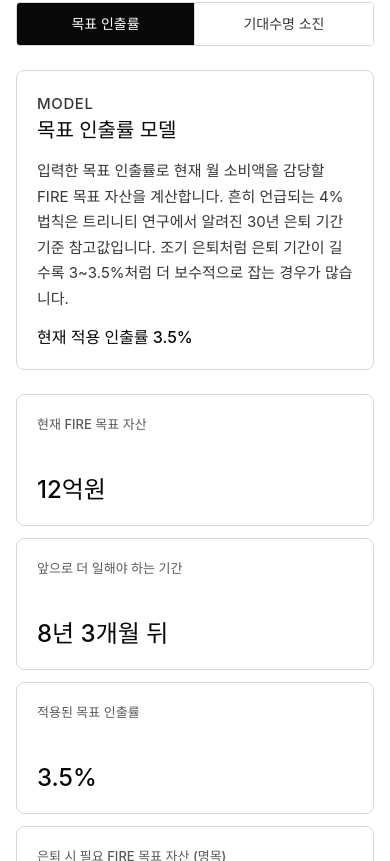
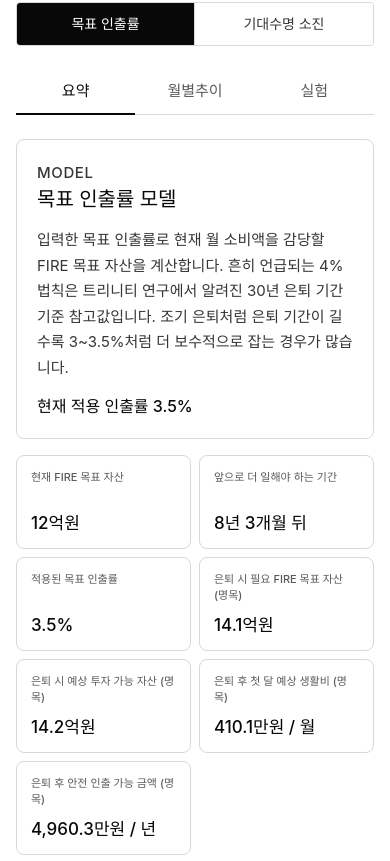
Before and after one commit to heojay/fire-calculator, a React (Vite) app: page / in a window 390 px wide. Shown: the part 1743-2604 px from the top of the page. Built offline with nearby package versions, Linux system fonts and the light colour scheme.

Commit message:
결과 페이지 탭 구조 개선
작업 요약:

- 결과 영역을 요약, 월별추이, 실험 탭으로 분리

- 월별추이 탭 상단에 차트를 배치

- 모바일 요약 카드를 더 작고 촘촘한 2열 레이아웃으로 조정

```diff
--- a/src/App.tsx
+++ b/src/App.tsx
@@ -20,6 +20,7 @@ import {
 type NumericFormValue = number | "";
 type CalculationMode = "trinity" | "depletion";
 type ValueBasis = "nominal" | "present";
+type ResultTab = "summary" | "monthly" | "experiments";
 
 type FormValues = {
   investableAssets: NumericFormValue;
@@ -125,6 +126,7 @@ function App() {
     initialState.calculationMode,
   );
   const [valueBasis, setValueBasis] = useState<ValueBasis>(initialState.valueBasis);
+  const [activeResultTab, setActiveResultTab] = useState<ResultTab>("summary");
   const [formValues, setFormValues] = useState<FormValues>(initialState.formValues);
 
   const inputs = useMemo(() => formValuesToInputs(formValues), [formValues]);
@@ -256,32 +258,30 @@ function App() {
             </div>
           </div>
 
+          <ResultTabs selectedTab={activeResultTab} onChange={setActiveResultTab} />
+
+          {activeResultTab === "summary" && (
+            <div className="result-tab-panel" role="tabpanel">
               {calculationMode === "trinity" ? (
                 <>
                   <WithdrawalRateNote withdrawalRate={inputs.targetWithdrawalRate} />
                   <SummaryGrid scenario={baseScenario} valueBasis={valueBasis} />
-              <ImpactSection inputs={inputs} mode="trinity" />
-              <AssetChart scenario={baseScenario} valueBasis={valueBasis} />
                 </>
               ) : (
-            <>
                 <DepletionSummary
                   annualInflationRate={inputs.annualInflationRate}
                   result={depletionResult}
                   valueBasis={valueBasis}
                 />
-              <ImpactSection inputs={inputs} mode="depletion" />
-            </>
               )}
-        </section>
-      </section>
-
-      <section className="tables-band">
-        <div className="section-heading">
-          <p className="eyebrow">MONTHLY PROJECTION</p>
-          <h2>월별 추이</h2>
-        </div>
+            </div>
+          )}
+
+          {activeResultTab === "monthly" && (
+            <div className="result-tab-panel" role="tabpanel">
               {calculationMode === "trinity" ? (
+                <>
+                  <AssetChart scenario={baseScenario} valueBasis={valueBasis} />
                   <div className="table-grid">
                     <ProjectionTable
                       title="투자 가능 자산 추이"
@@ -298,14 +298,35 @@ function App() {
                       valueKey="fireTargetAssets"
                     />
                   </div>
+                </>
               ) : (
+                <>
+                  <DepletionChart
+                    annualInflationRate={inputs.annualInflationRate}
+                    result={depletionResult}
+                    valueBasis={valueBasis}
+                  />
                   <DepletionProjectionTable
                     annualInflationRate={inputs.annualInflationRate}
                     rows={getDepletionTableRows(depletionResult.projections)}
                     valueBasis={valueBasis}
                   />
+                </>
+              )}
+            </div>
+          )}
+
+          {activeResultTab === "experiments" && (
+            <div className="result-tab-panel" role="tabpanel">
+              <ImpactSection
+                inputs={inputs}
+                mode={calculationMode === "trinity" ? "trinity" : "depletion"}
+              />
+            </div>
           )}
         </section>
+      </section>
+
       <footer className="site-footer">
         만든 사람{" "}
         <a href="https://heojay.dev" target="_blank" rel="noreferrer">
@@ -313,6 +334,37 @@ function App() {
         </a>
       </footer>
     </main>
+  );
+}
+
+function ResultTabs({
+  selectedTab,
+  onChange,
+}: {
+  selectedTab: ResultTab;
+  onChange: (tab: ResultTab) => void;
+}) {
+  const tabs = [
+    ["summary", "요약"],
+    ["monthly", "월별추이"],
+    ["experiments", "실험"],
+  ] as const;
+
+  return (
+    <div className="result-tabs" role="tablist" aria-label="결과 탭">
+      {tabs.map(([tab, label]) => (
+        <button
+          aria-selected={selectedTab === tab}
+          className={selectedTab === tab ? "result-tab result-tab-active" : "result-tab"}
+          key={tab}
+          role="tab"
+          type="button"
+          onClick={() => onChange(tab)}
+        >
+          {label}
+        </button>
+      ))}
+    </div>
   );
 }
 
@@ -644,11 +696,6 @@ function DepletionSummary({
           </article>
         ))}
       </div>
-      <DepletionChart
-        annualInflationRate={annualInflationRate}
-        result={result}
-        valueBasis={valueBasis}
-      />
     </>
   );
 }
--- a/src/styles.css
+++ b/src/styles.css
@@ -58,8 +58,7 @@ main {
 }
 
 .hero-band,
-.content-grid,
-.tables-band {
+.content-grid {
   padding: 32px;
 }
 
@@ -262,6 +261,47 @@ h1 {
   min-width: min(100%, 240px);
 }
 
+.result-tabs {
+  display: grid;
+  grid-template-columns: repeat(3, minmax(0, 1fr));
+  border-bottom: 1px solid var(--hairline);
+}
+
+.result-tab {
+  position: relative;
+  min-height: 44px;
+  border: 0;
+  padding: 10px 8px 12px;
+  color: var(--body-mid);
+  background: transparent;
+  font-size: 15px;
+  font-weight: 600;
+  line-height: 1.45;
+}
+
+.result-tab::after {
+  position: absolute;
+  right: 0;
+  bottom: -1px;
+  left: 0;
+  height: 2px;
+  background: transparent;
+  content: "";
+}
+
+.result-tab-active {
+  color: var(--ink);
+}
+
+.result-tab-active::after {
+  background: var(--primary);
+}
+
+.result-tab-panel {
+  display: grid;
+  gap: 16px;
+}
+
 .input-actions {
   display: flex;
   justify-content: flex-start;
@@ -435,14 +475,15 @@ legend {
 
 .metric-card {
   display: grid;
-  gap: 10px;
-  min-height: 132px;
-  padding: 24px;
+  gap: 6px;
+  min-height: 108px;
+  align-content: space-between;
+  padding: 18px;
 }
 
 .metric-card span {
   color: var(--body-mid);
-  font-size: 13px;
+  font-size: 12px;
   font-weight: 500;
   line-height: 1.5;
 }
@@ -450,9 +491,9 @@ legend {
 .metric-card strong {
   align-self: end;
   color: var(--ink);
-  font-size: 24px;
+  font-size: 21px;
   font-weight: 500;
-  line-height: 1.3;
+  line-height: 1.25;
   overflow-wrap: anywhere;
 }
 
@@ -751,15 +792,10 @@ svg polyline {
   line-height: 1.6;
 }
 
-.tables-band {
-  border-top: 1px solid var(--hairline);
-}
-
 .table-grid {
   display: grid;
   grid-template-columns: repeat(2, minmax(0, 1fr));
   gap: 24px;
-  margin-top: 24px;
   min-width: 0;
 }
 
@@ -859,7 +895,6 @@ td {
 @media (max-width: 767px) {
   .hero-band,
   .content-grid,
-  .tables-band,
   .site-footer {
     padding: 24px 16px;
   }
@@ -892,10 +927,29 @@ td {
     line-height: 1.55;
   }
 
-  .summary-grid,
   .scenario-grid,
   .impact-grid {
     grid-template-columns: 1fr;
+  }
+
+  .summary-grid {
+    grid-template-columns: repeat(2, minmax(0, 1fr));
+    gap: 8px;
+  }
+
+  .metric-card {
+    min-height: 94px;
+    padding: 14px;
+  }
+
+  .metric-card span {
+    font-size: 11px;
+    line-height: 1.45;
+  }
+
+  .metric-card strong {
+    font-size: 17px;
+    line-height: 1.25;
   }
 
   .field-tooltip {
@@ -903,7 +957,6 @@ td {
   }
 
   fieldset,
-  .metric-card,
   .chart-card,
   .table-card,
   .hero-card,
@@ -916,7 +969,6 @@ td {
 @media (max-width: 359px) {
   .hero-band,
   .content-grid,
-  .tables-band,
   .site-footer {
     padding-right: 12px;
     padding-left: 12px;
@@ -933,7 +985,6 @@ td {
   }
 
   fieldset,
-  .metric-card,
   .chart-card,
   .table-card,
   .hero-card,
@@ -941,4 +992,8 @@ td {
   .impact-card {
     padding: 16px;
   }
+
+  .metric-card {
+    padding: 12px;
+  }
 }
```
Lines whose indentation alone changed are shown as unchanged.
